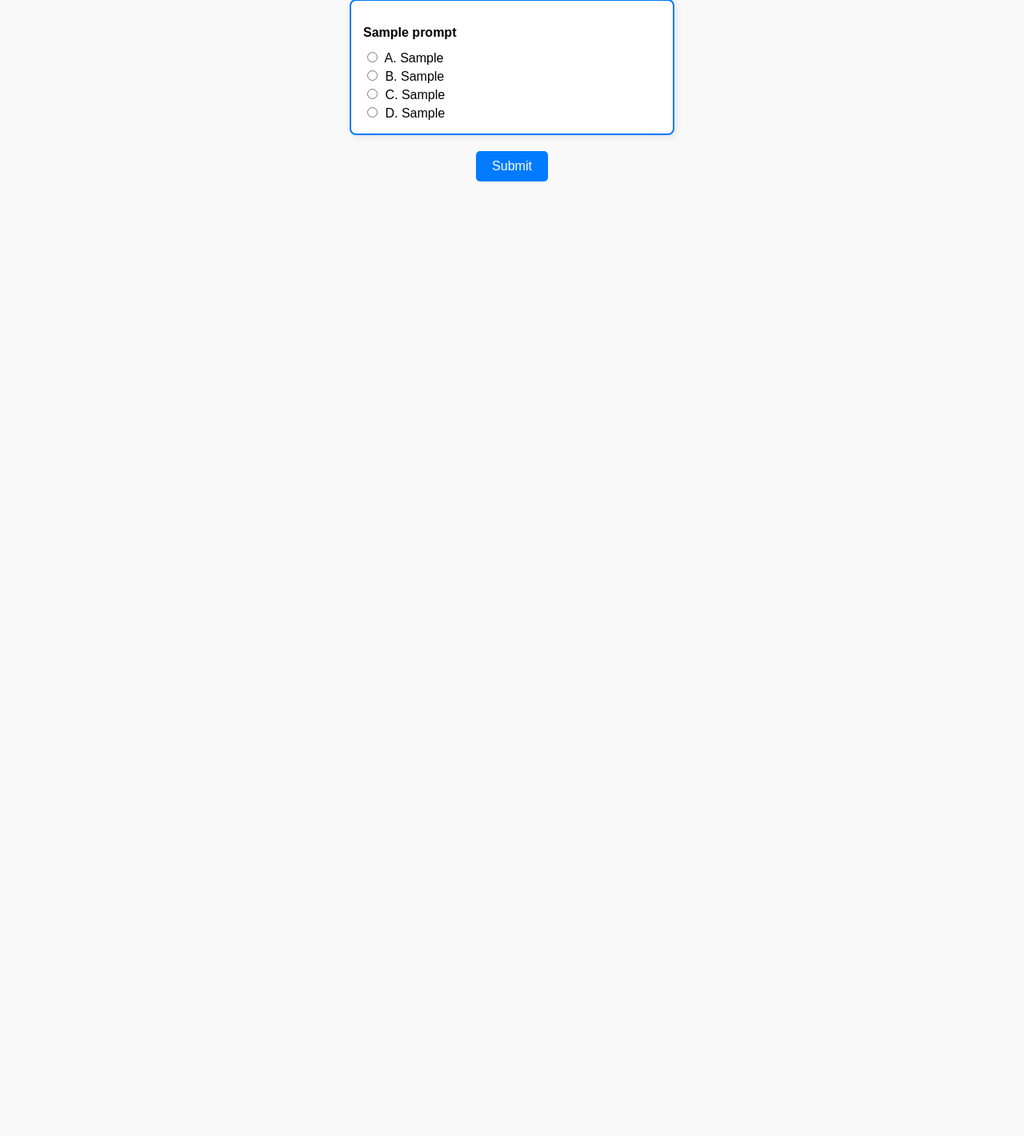
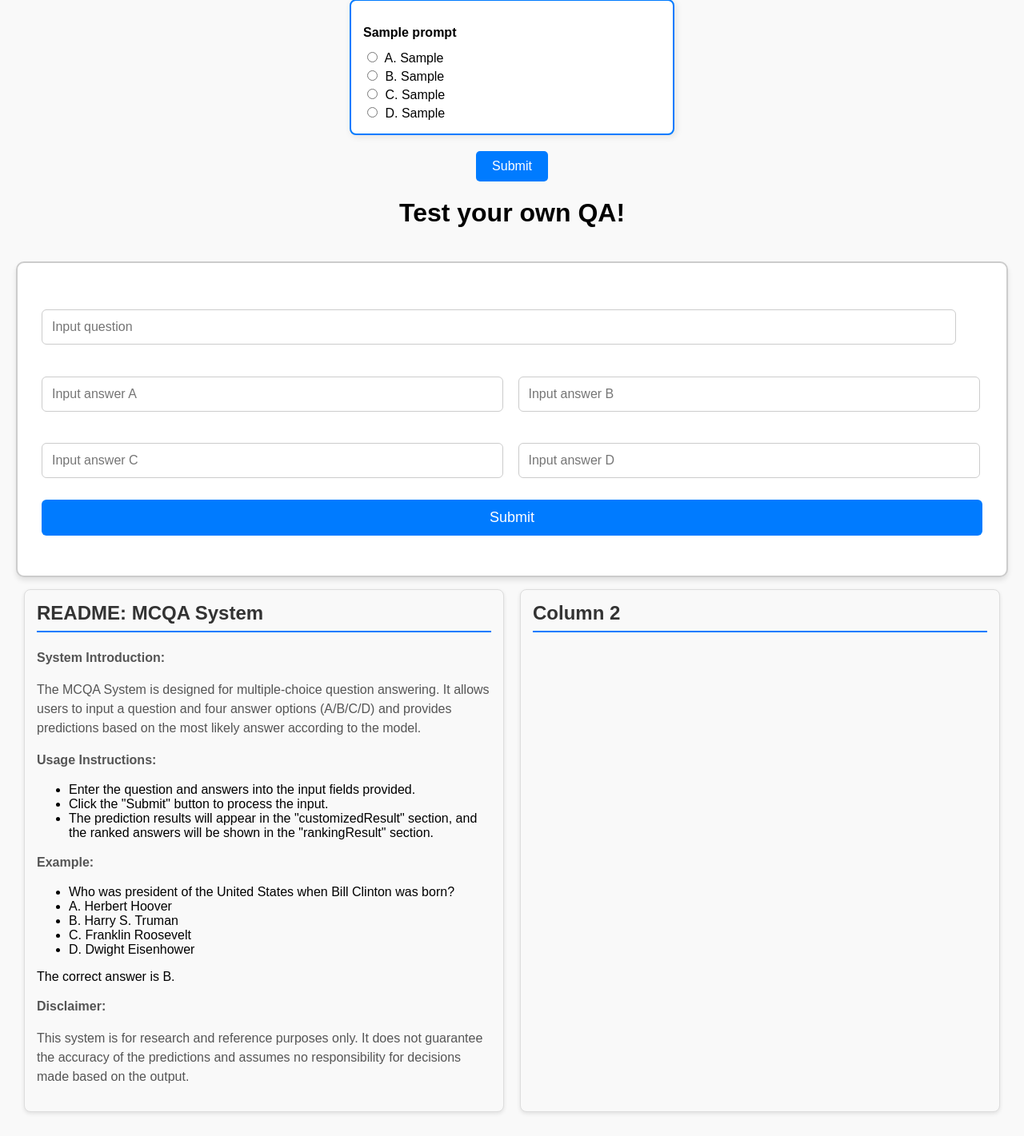
Before and after one commit to ChengxiPan/multiple_qa_system, a Flask app: template templates/index.html in a window 1280 px wide. Shown: the part 81-1502 px from the top of the page at 80% size. Before the commit the page ends 308 px from the top, so only its background shows below. Run offline with Flask 3, Linux system fonts and the light colour scheme; the template is opened without the code that fills it: most values are stand-ins (such as "Sample title", 1, 10 or a date in 2020); parts of the project's set-up code (start-up, migrations or seed data) failed here and were passed over.

Commit message:
task finish

```diff
--- a/app.py
+++ b/app.py
@@ -1,6 +1,8 @@
 from flask import Flask, render_template, request, jsonify
 import pandas as pd
 import random
+from model import get_predictions
+
 
 app = Flask(__name__)
 
@@ -35,6 +37,39 @@ def submit():
 
     return jsonify(result)  # 返回包含正确答案的 JSON
 
+@app.route('/submitQA', methods=['POST'])
+def submit_customized_qa():
+    try:
+        # 从POST请求中获取JSON数据
+        data = request.json
+
+        # 验证数据是否完整
+        question = data.get('question')
+        answerA = data.get('answerA')
+        answerB = data.get('answerB')
+        answerC = data.get('answerC')
+        answerD = data.get('answerD')
+
+        if not question or not all([answerA, answerB, answerC, answerD]):
+            return jsonify({'error': 'Invalid input: Question and all answers are required.'}), 400
+
+        # 调用预测函数
+        example = {
+            'prompt': question,
+            'A': answerA,
+            'B': answerB,
+            'C': answerC,
+            'D': answerD
+        }
+
+        ranked_answers = get_predictions(example)
+
+        # 返回结果
+        return jsonify({'ranked_answers': ranked_answers})
+
+    except Exception as e:
+        return jsonify({'error': str(e)}), 500
+
 
 if __name__ == '__main__':
     app.run(debug=True)
--- a/model.py
+++ b/model.py
@@ -23,29 +23,31 @@ def preprocess(example, max_choices=5):
 def get_predictions(example):
     tokenized_example = preprocess(example)
     inputs = {key: value.unsqueeze(0) for key, value in tokenized_example.items() if key in ['input_ids', 'attention_mask', 'token_type_ids']}
-    answers = [example.get(option, "N/A") for option in options if option in example]
 
+    # Extract the options and their text
+    options = ['A', 'B', 'C', 'D']
+    answers = [(option, example.get(option, "N/A")) for option in options if option in example]
+
+    # Get the model's predictions
     predictions = model(**inputs)
     filtered_logits = predictions.logits[:, :len(answers)]   # Only take the first len(answers) logits
-    predicted_answer_idx = torch.argmax(filtered_logits, dim=1).item()
-    predicted_answer = index_to_option[predicted_answer_idx]
-    return predicted_answer
+
+    # Combine the option (A/B/C/D), text, and logits, then sort by logits
+    ranked_answers = sorted(
+        zip([ans[0] for ans in answers], [ans[1] for ans in answers], filtered_logits[0].tolist()),
+        key=lambda x: x[2],  # Sort by logits
+        reverse=True
+    )
+
+    # Return as [('A', 'Paris', score), ('C', 'Madrid', score), ...]
+    return ranked_answers
+
 
 if __name__ == '__main__':
     Question = "What is the capital of France?"
     A = "Paris"
     B = "Berlin"
     C = "Madrid"
-    example = {'prompt': Question, 'A': A, 'B': B, 'C': C}
+    example = {'prompt': Question, 'A': A, 'B': B, 'C': C, 'D': "Paris"}
 
-    tokenized_example = preprocess(example)
-    inputs = {key: value.unsqueeze(0) for key, value in tokenized_example.items() if key in ['input_ids', 'attention_mask', 'token_type_ids']}
-    answers = [example.get(option, "N/A") for option in options if option in example]
-    print("Answers:", answers)
-    predictions = model(**inputs)
-    filtered_logits = predictions.logits[:, :len(answers)]   # Only take the first len(answers) logits
-    print("Predicted Logits:", filtered_logits)
-
-    predicted_answer_idx = torch.argmax(filtered_logits, dim=1).item()
-    predicted_answer = index_to_option[predicted_answer_idx]
-    print("Predicted Answer:", predicted_answer)
+    print(get_predictions(example))
--- a/static/script.js
+++ b/static/script.js
@@ -24,6 +24,7 @@ function submitAnswers() {
             return response.json();
         })
         .then((data) => {
+            console.log(data);
             const resultDiv = document.getElementById('result');
 
             resultDiv.innerHTML = `
@@ -47,3 +48,58 @@ function submitAnswers() {
             submitButton.disabled = false;
         });
 }
+
+
+function submitCustomizedQA() {
+    // 获取表单数据
+    const question = document.getElementById("customizedQ").value;
+    const answerA = document.getElementById("answerA").value;
+    const answerB = document.getElementById("answerB").value;
+    const answerC = document.getElementById("answerC").value;
+    const answerD = document.getElementById("answerD").value;
+
+    // 检查是否填写完整
+    if (!question || !answerA || !answerB || !answerC || !answerD) {
+        alert("Please fill in the question and all answers!");
+        return;
+    }
+
+    // 组织成 JSON 数据
+    const data = {
+        question: question,
+        answerA: answerA,
+        answerB: answerB,
+        answerC: answerC,
+        answerD: answerD
+    };
+
+    console.log(data);
+
+    // 发送 AJAX 请求
+    fetch("/submitQA", {
+        method: "POST",
+        headers: {
+            "Content-Type": "application/json"
+        },
+        body: JSON.stringify(data)
+    })
+        .then(response => response.json())
+        .then(result => {
+            if (result.error) {
+                alert("Error: " + result.error);
+            } else {
+                // 解析结果并显示
+                const rankedAnswers = result.ranked_answers;
+                const resultDiv = document.getElementById("customizedResult");
+                resultDiv.innerHTML = "<h3>Ranked Answers:</h3>";
+
+                rankedAnswers.forEach(([option, text, score]) => {
+                    resultDiv.innerHTML += `<p>${option}: ${text} (Score: ${score.toFixed(2)})</p>`;
+                });
+            }
+        })
+        .catch(error => {
+            console.error("Error:", error);
+            alert("An error occurred while processing your request.");
+        });
+}
--- a/static/styles.css
+++ b/static/styles.css
@@ -11,18 +11,18 @@ body {
 }
 
 .question-container {
-    display: flex; /* 水平排列问题 */
-    justify-content: space-around; /* 平均分布每个问题 */
+    display: flex;
+    justify-content: space-around;
     margin-bottom: 20px;
 }
 
 .question-box {
-    width: 30%; /* 每个问题占宽度 */
+    width: 30%;
     padding: 15px;
-    border: 2px solid #007bff; /* 添加外边框 */
+    border: 2px solid #007bff;
     border-radius: 8px;
     background-color: #fff;
-    box-shadow: 2px 2px 8px rgba(0, 0, 0, 0.1); /* 添加轻微阴影 */
+    box-shadow: 2px 2px 8px rgba(0, 0, 0, 0.1);
 }
 
 .question-box p {
@@ -69,79 +69,104 @@ form {
 font-weight: bold;
 }
 
-/* resultDialog */
-/* 宽：3倍的form*/
-/* 有外边框 */
-/* 圆角 */
-.resultDialog {
-    width: 300%;
-    margin: 20px auto;
-    padding: 15px;
-    border: 2px solid #007bff;
-    border-radius: 8px;
-    background-color: #fff;
-    box-shadow: 2px 2px 8px rgba(0, 0, 0, 0.1);
-}
-
-/* 设置容器居中 */
 .customizedQA {
     display: flex;
     justify-content: center;
-    align-items: center;
-    height: 100vh;
+    align-items: flex-start;
+    height: 50vh;
     background-color: #f9f9f9;
+    margin: 0;
+    padding: 0;
 }
 
-/* 表单外框样式 */
 #customizedQA-form {
-    padding: 20px;
+    padding: 30px;
     border: 2px solid #ccc;
-    border-radius: 8px;
+    border-radius: 10px;
     background-color: #fff;
     box-shadow: 0 4px 6px rgba(0, 0, 0, 0.1);
-    text-align: center;
-    width: 400px;
+    /* text-align: center; */
+    width: 1300px;
 }
 
-/* 问题输入框样式 */
 #customizedQA-form input[type="text"],
 #customizedQA-form input[type="number"] {
-    width: 90%;
-    padding: 8px;
-    margin: 10px 0;
+    width: 95%;
+    padding: 12px;
+    margin: 12px 0;
     border: 1px solid #ccc;
-    border-radius: 4px;
-    font-size: 14px;
+    border-radius: 6px;
+    font-size: 16px;
 }
 
-/* 答案区域布局 */
 .answers {
     display: grid;
     grid-template-columns: 1fr 1fr;
-    gap: 10px;
-    margin: 10px 0;
+    gap: 15px;
+    margin: 15px 0;
 }
 
 .answers input {
-    padding: 8px;
+    padding: 12px;
     border: 1px solid #ccc;
-    border-radius: 4px;
-    font-size: 14px;
+    border-radius: 6px;
+    font-size: 16px;
 }
 
-/* 按钮样式 */
 #customizedQA-form button {
     width: 100%;
-    padding: 10px;
+    padding: 12px;
     background-color: #007bff;
     color: #fff;
     border: none;
-    border-radius: 4px;
-    font-size: 16px;
+    border-radius: 6px;
+    font-size: 18px;
     cursor: pointer;
-    margin-top: 10px;
+    margin-top: 15px;
 }
 
 #customizedQA-form button:hover {
     background-color: #0056b3;
 }
+
+.two-columns {
+    display: flex;
+    gap: 20px;
+    margin: 20px 0;
+    padding: 10px;
+}
+
+.column {
+    flex: 1;
+    border: 1px solid #ddd;
+    border-radius: 8px;
+    padding: 15px;
+    background-color: #f9f9f9; /* 背景色 */
+    box-shadow: 0 2px 5px rgba(0, 0, 0, 0.1); /* 阴影效果 */
+    font-family: 'Arial', sans-serif; /* 字体 */
+}
+
+.column h2 {
+    margin-top: 0; /* 去除标题顶部的默认间距 */
+    font-size: 1.5rem; /* 标题字体大小 */
+    color: #333; /* 标题颜色 */
+    border-bottom: 2px solid #007bff; /* 标题下划线 */
+    padding-bottom: 8px; /* 下划线与文字的间距 */
+}
+
+.column p {
+    font-size: 1rem; /* 段落字体大小 */
+    color: #555; /* 段落文字颜色 */
+    line-height: 1.5; /* 行高 */
+}
+
+/* 响应式支持 */
+@media (max-width: 768px) {
+    .two-columns {
+        flex-direction: column; /* 在小屏幕上垂直排列 */
+    }
+
+    .column {
+        margin-bottom: 15px; /* 每个列之间增加间距 */
+    }
+}
--- a/templates/index.html
+++ b/templates/index.html
@@ -25,6 +25,68 @@
         <button type="button" onclick="submitAnswers()">Submit</button>
     </form>
     <div id="result"></div>
+
+
+    <div class="header">
+        <h1>Test your own QA!</h1>
+    </div>
+    <div class="customizedQA">
+        <form id="customizedQA-form">
+            <!-- Question input field -->
+            <p><input type="text" id="customizedQ" name="question" placeholder="Input question" /></p>
+
+            <!-- Answer input fields -->
+            <div class="answers">
+                <input type="text" id="answerA" name="answerA" placeholder="Input answer A" />
+                <input type="text" id="answerB" name="answerB" placeholder="Input answer B" />
+                <input type="text" id="answerC" name="answerC" placeholder="Input answer C" />
+                <input type="text" id="answerD" name="answerD" placeholder="Input answer D" />
+            </div>
+
+            <!-- Numeric input field -->
+            <!--<p><input type="number" id="topN" name="topN" placeholder="Input topN" min="1" /></p>-->
+
+            <!-- Submit button -->
+            <button type="button" onclick="submitCustomizedQA()">Submit</button>
+        </form>
+    </div>
+
+    <div class="two-columns">
+        <div class="column">
+            <h2>README: MCQA System</h2>
+            <p><strong>System Introduction:</strong></p>
+            <p>The MCQA System is designed for multiple-choice question answering. It allows users to input a question and four answer options (A/B/C/D) and provides predictions based on the most likely answer according to the model.</p>
+
+            <p><strong>Usage Instructions:</strong></p>
+            <ul>
+                <li>Enter the question and answers into the input fields provided.</li>
+                <li>Click the "Submit" button to process the input.</li>
+                <li>The prediction results will appear in the "customizedResult" section, and the ranked answers will be shown in the "rankingResult" section.</li>
+            </ul>
+
+            <p><strong>Example:</strong></p>
+            <ul>
+                <li>Who was president of the United States when Bill Clinton was born?</li>
+                <li>A. Herbert Hoover</li>
+                <li>B. Harry S. Truman</li>
+                <li>C. Franklin Roosevelt</li>
+                <li>D. Dwight Eisenhower</li>
+            </ul>
+            The correct answer is B.
+
+            <p><strong>Disclaimer:</strong></p>
+            <p>This system is for research and reference purposes only. It does not guarantee the accuracy of the predictions and assumes no responsibility for decisions made based on the output.</p>
+        </div>
+        <div class="column">
+            <h2>Column 2</h2>
+            <div id="customizedResult"></div>
+            <div id="rankingResult"></div>
+        </div>
+    </div>
+
+
+
     <script src="/static/script.js"></script>
+
 </body>
 </html>
```
Lines whose indentation alone changed are shown as unchanged.
